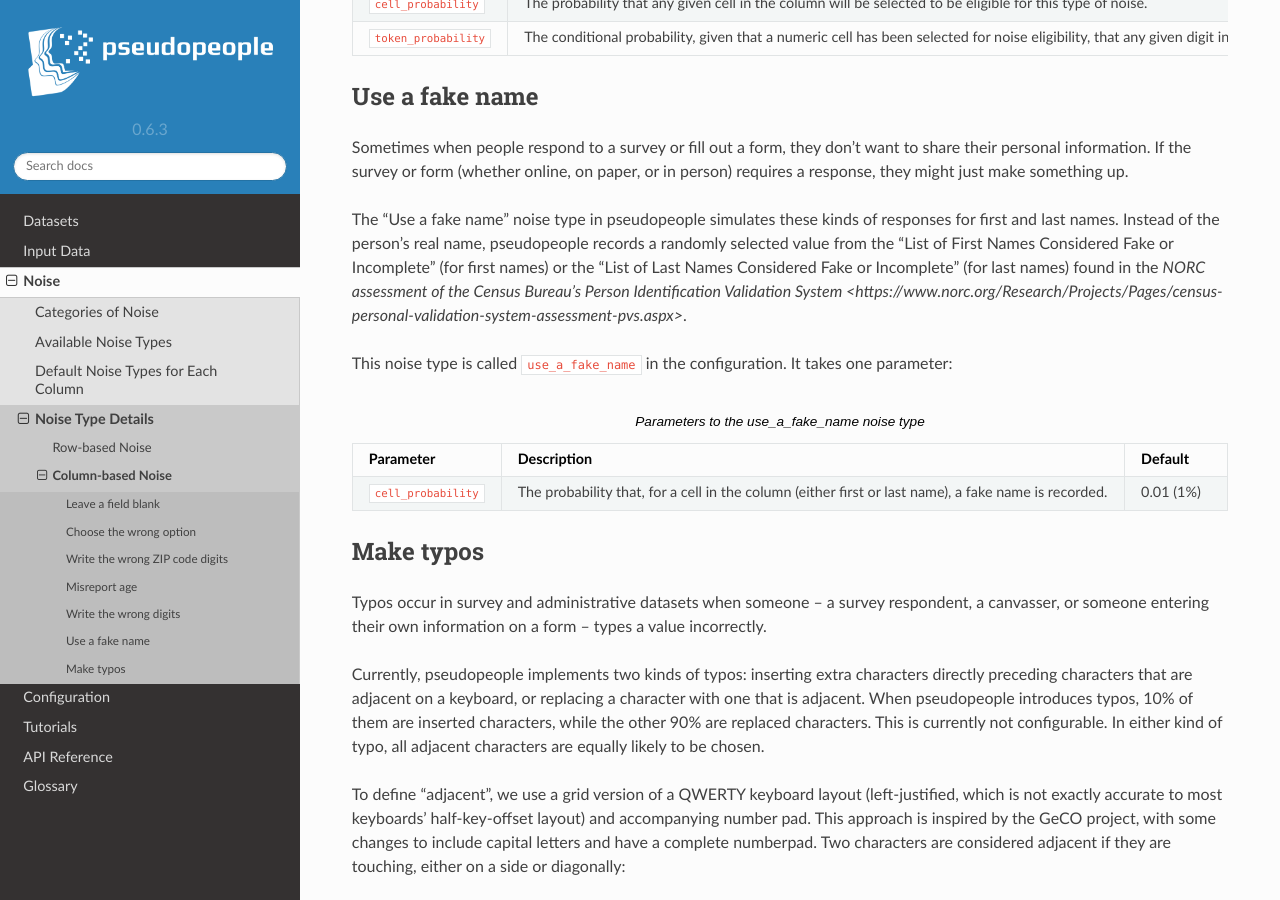
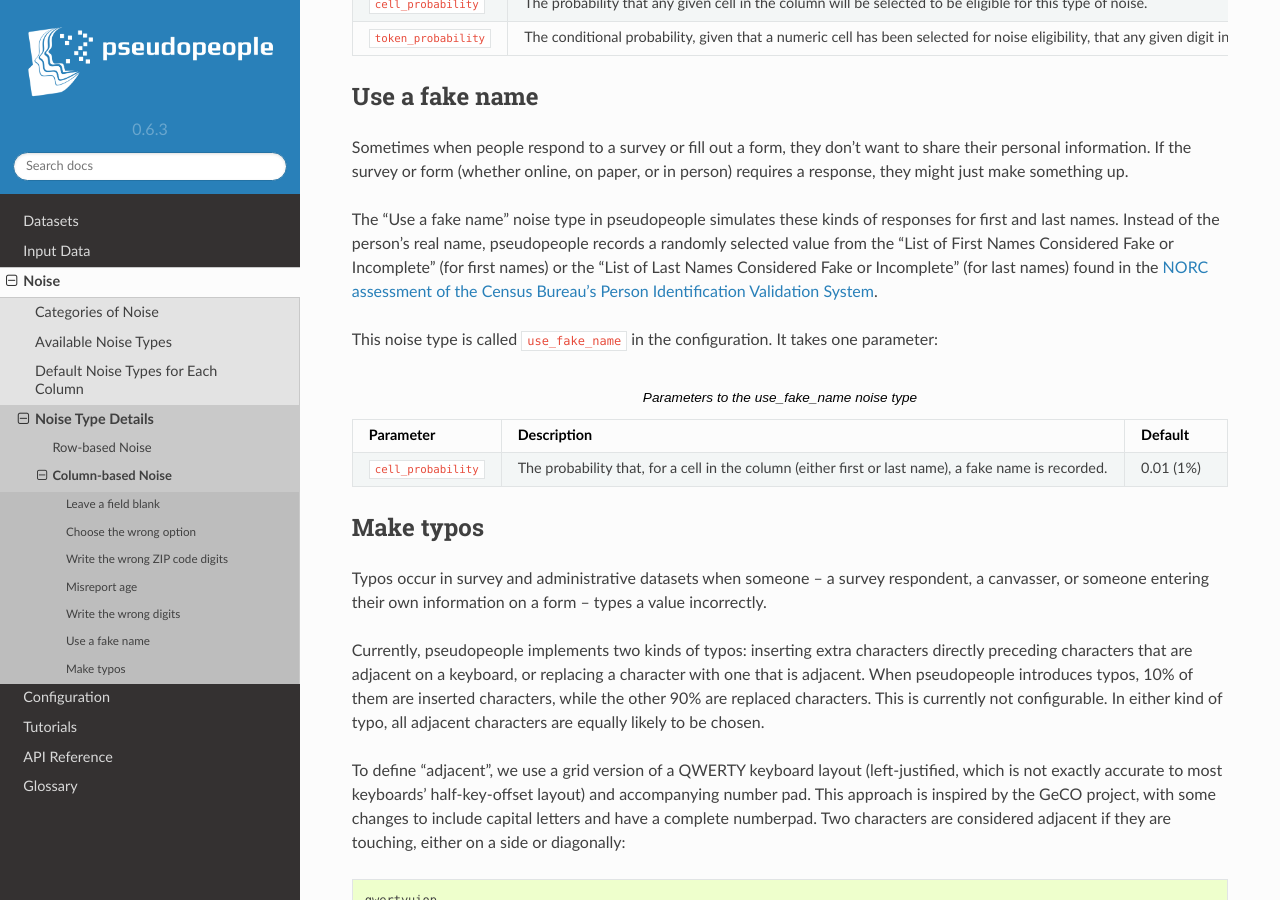
Before and after one commit to ihmeuw/pseudopeople, a Sphinx documentation site: the page built from docs/source/noise/column_noise.rst, in a window 1280 px wide and 900 px high, scrolled down 2586 px. Built offline with Sphinx 7.4.7 and the Read the Docs theme 2.0.0, drawn with Linux system fonts in a browser that asks for light colours.

```diff
--- a/docs/source/noise/column_noise.rst
+++ b/docs/source/noise/column_noise.rst
@@ -186,11 +186,11 @@ The "Use a fake name" noise type in pseudopeople simulates these kinds of respon
 Instead of the person's real name, pseudopeople records a randomly selected value from the
 "List of First Names Considered Fake or Incomplete" (for first names) or the "List of Last Names Considered Fake or Incomplete" (for last names)
 found in the
-`NORC assessment of the Census Bureau's Person Identification Validation System <https://www.norc.org/Research/Projects/Pages/census-personal-validation-system-assessment-pvs.aspx>`.
+`NORC assessment of the Census Bureau's Person Identification Validation System <https://www.norc.org/Research/Projects/Pages/census-personal-validation-system-assessment-pvs.aspx>`_.
 
-This noise type is called :code:`use_a_fake_name` in the configuration. It takes one parameter:
+This noise type is called :code:`use_fake_name` in the configuration. It takes one parameter:
 
-.. list-table:: Parameters to the use_a_fake_name noise type
+.. list-table:: Parameters to the use_fake_name noise type
   :widths: 1 5 1
   :header-rows: 1
 
```
